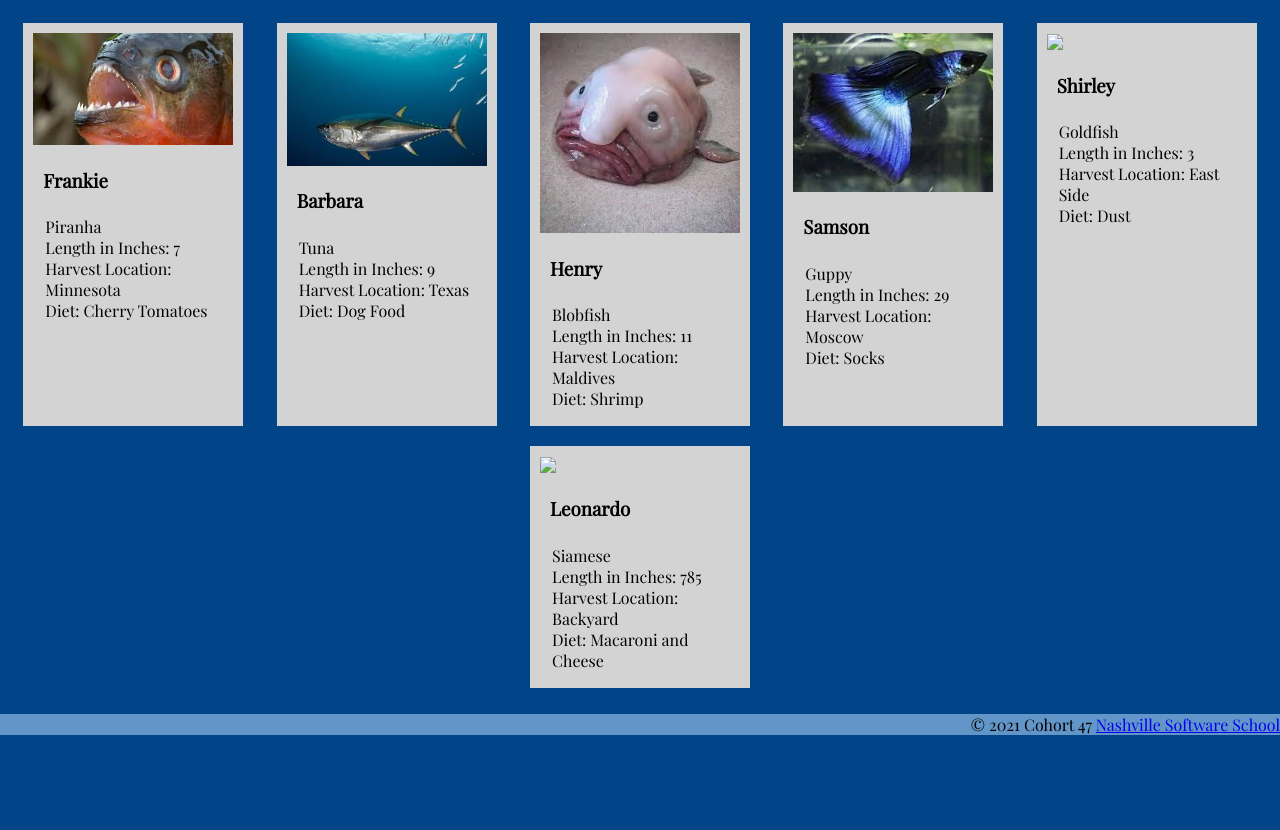
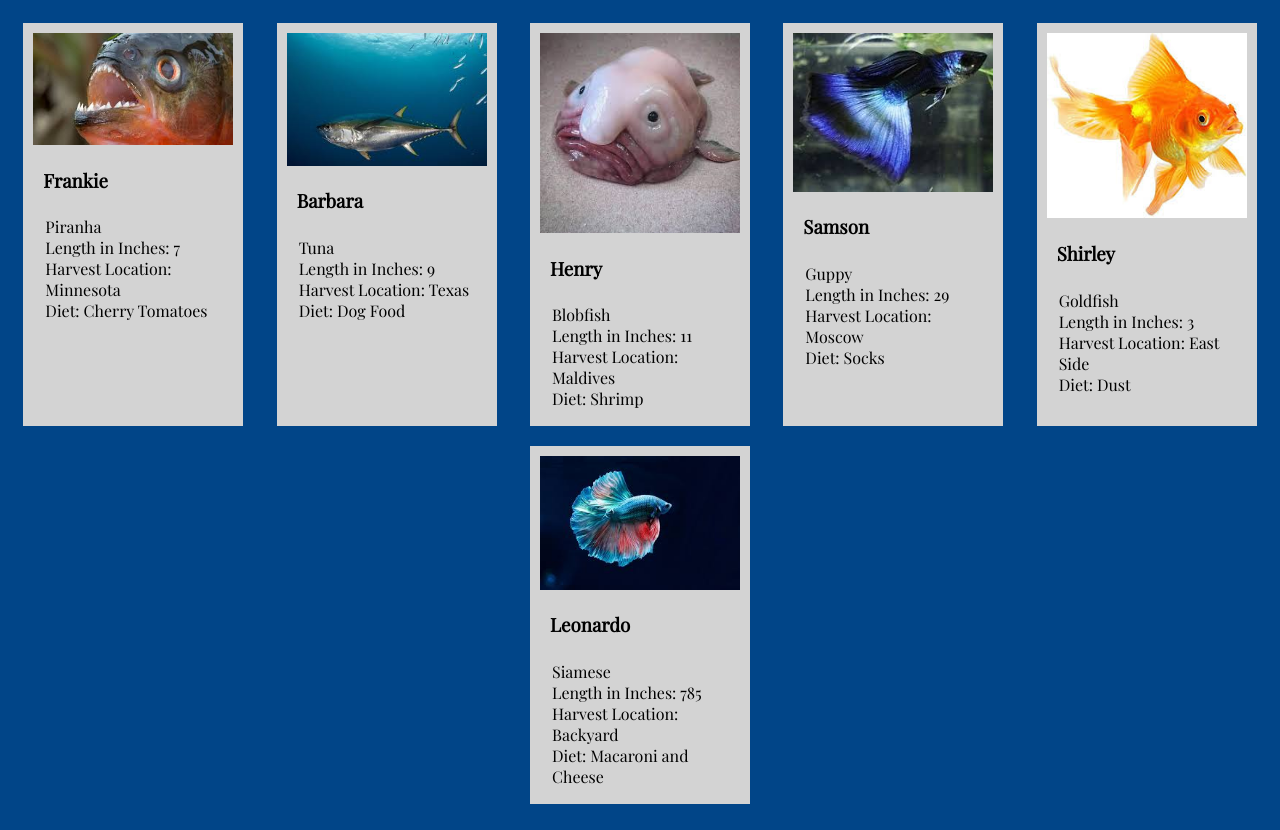
Before and after one commit to TarynL/Martins-Aquarium-, a plain HTML site: page index.html in a window 1280 px wide. Shown: the part 207-1037 px from the top of the page. Before the commit the page ends 958 px from the top, so only its background shows below. Drawn offline with nearby package versions, Linux system fonts and the light colour scheme.

Commit message:
fixed image errors and added tips/location js

```diff
--- a/index.html
+++ b/index.html
@@ -28,9 +28,7 @@
         </div>
     </main>
 
-    <footer>
-        <p>&copy; 2021 Cohort 47 <a href="http://nashvillesoftwareschool.com/">Nashville Software School</a></p>
-    </footer>
+
   </div>
   <script type="module" src="scripts/main.js"></script>
 </body>
--- a/scripts/fishData.js
+++ b/scripts/fishData.js
@@ -46,7 +46,7 @@ const fishCollection = [
         name: "Shirley",
         species: "Goldfish",
         inches: 3,
-        image: "goldfish.jpg"
+        image: "goldfish.jpeg"
     },
 
     {
@@ -56,7 +56,7 @@ const fishCollection = [
         name: "Leonardo",
         species: "Siamese",
         inches: 785,
-        image: "siamese.jpeg"
+        image: "siamese.jpg"
     }
 ];
 
```
Also changed, not shown: scripts/locations/location.js (added), scripts/locations/locationData.js (added), scripts/locations/locationList.js (added), scripts/tips/tip.js (added), scripts/tips/tipData.js (added), scripts/tips/tipList.js (added).
